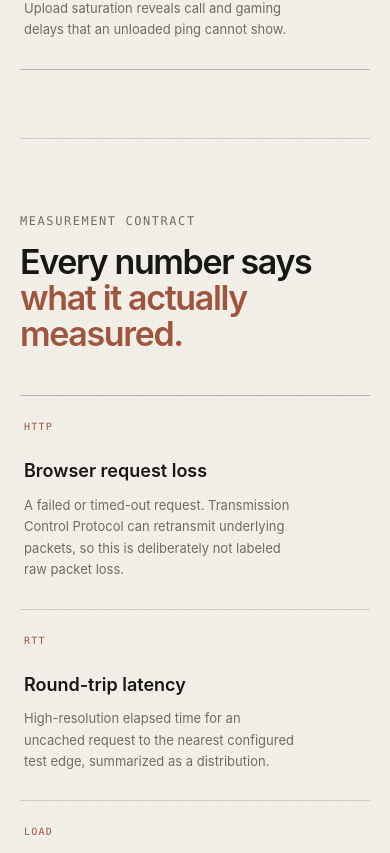
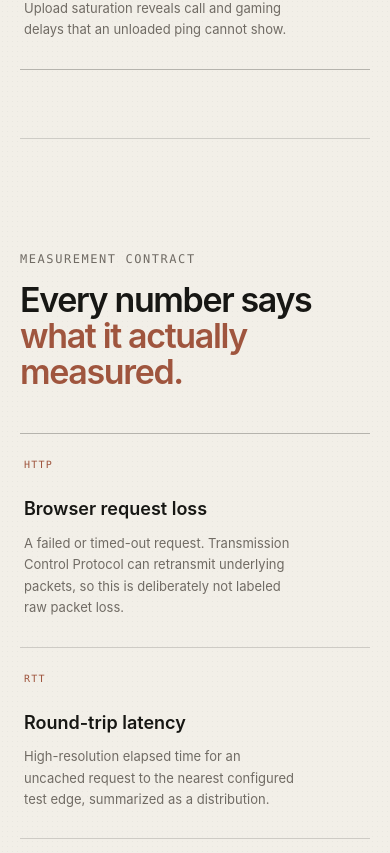
Before and after one commit to JohnnyZLi/Network-Diagnostics-Suite, a React (Vite) app: page / in a window 390 px wide. Shown: the part 2531-3384 px from the top of the page. Built offline with nearby package versions, Linux system fonts and the light colour scheme.

Commit message:
Keep methodology heading clear of sticky header

```diff
--- a/src/editorial-panels.css
+++ b/src/editorial-panels.css
@@ -12,7 +12,7 @@
 }
 
 .methodology {
-  padding-top: 88px;
+  padding-top: calc(var(--jl-layout-header-height) + var(--jl-space-6));
 }
 
 .preview-grid,
@@ -130,10 +130,6 @@
     padding-bottom: 68px;
   }
 
-  .methodology {
-    padding-top: 68px;
-  }
-
   .preview-grid,
   .methodology-grid {
     grid-template-columns: minmax(0, 1fr);
```
